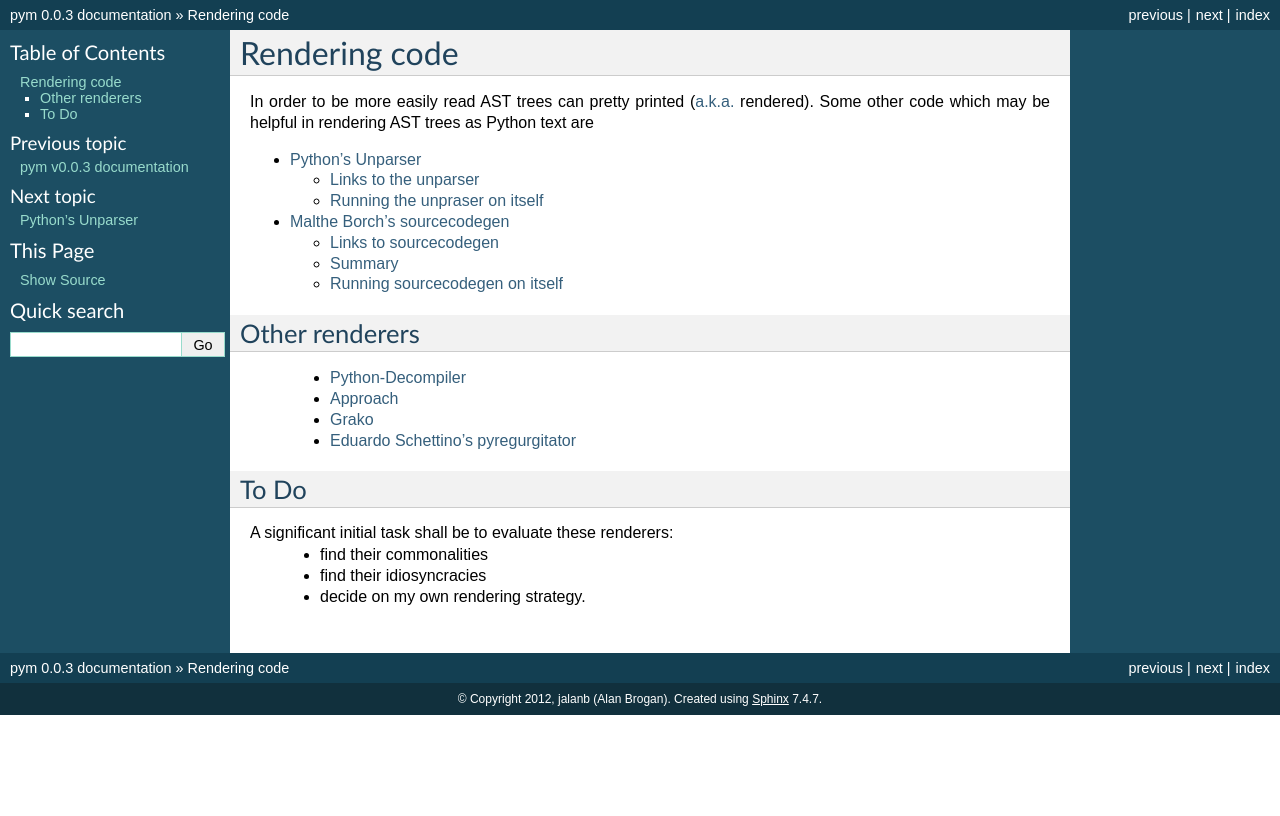
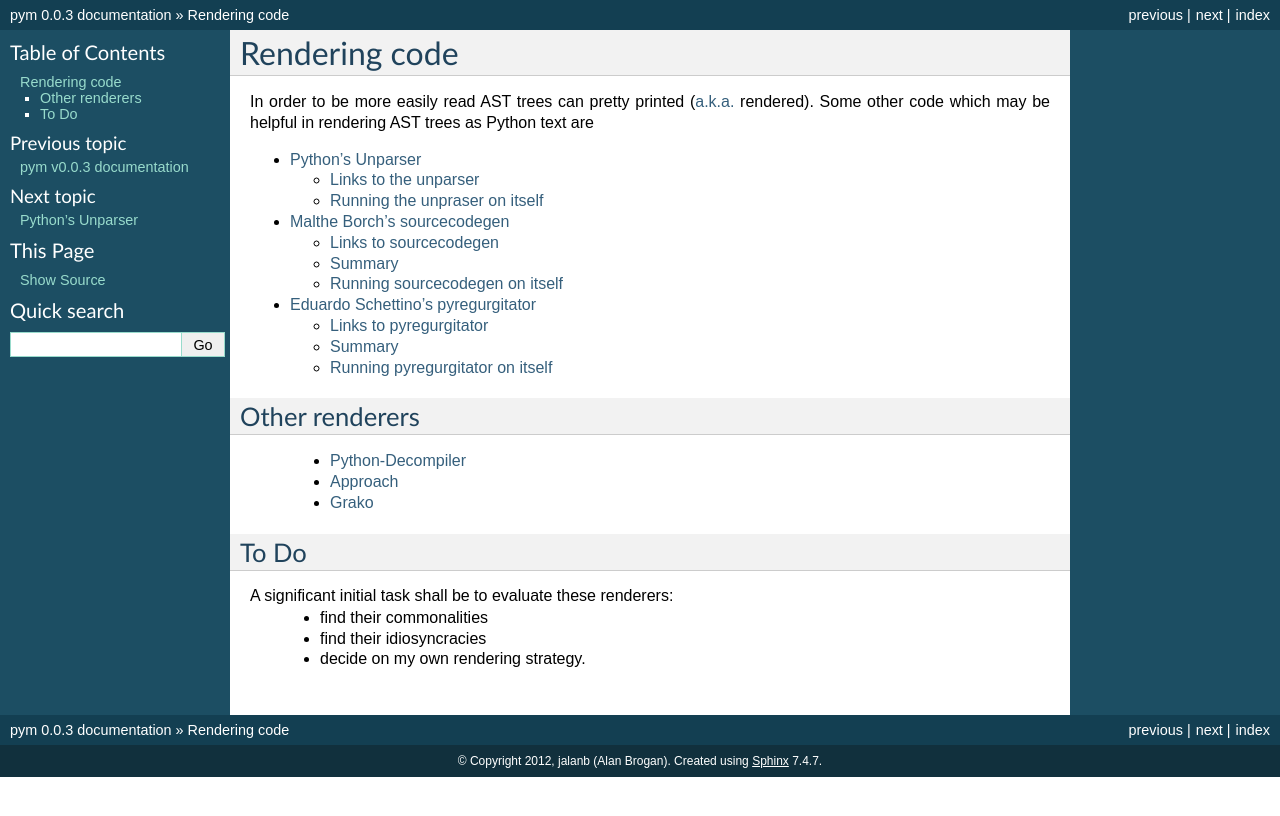
Before and after one commit to jalanb/pym, a Sphinx documentation site: the page built from docs/renderers.rst, in a window 1280 px wide. Shown: the top 816 px of the page. Built offline with Sphinx 7.4.7, drawn with Linux system fonts in a browser that asks for light colours; formulas are drawn with MathJax 3.

Commit message:
Add pyregurgitator back to contents

```diff
--- a/docs/renderers.rst
+++ b/docs/renderers.rst
@@ -14,6 +14,7 @@ Some other code which may be helpful in rendering AST trees as Python text are
 
    python_unparser
    sourcecodegen
+   pyregurgitator
 
 Other renderers
 ---------------
@@ -21,7 +22,8 @@ Other renderers
   * `Python-Decompiler <https://github.com/jalanb/Python-Decompiler>`_
   * `Approach <http://alexmic.net/building-a-template-engine>`_
   * `Grako <https://bitbucket.org/apalala/grako#templates-and-translation>`_
-  * `Eduardo Schettino’s pyregurgitator <pyregurgitator.html>`_
+
+..  * `Eduardo Schettino’s pyregurgitator <pyregurgitator.html>`_
 
 To Do
 -----
```
